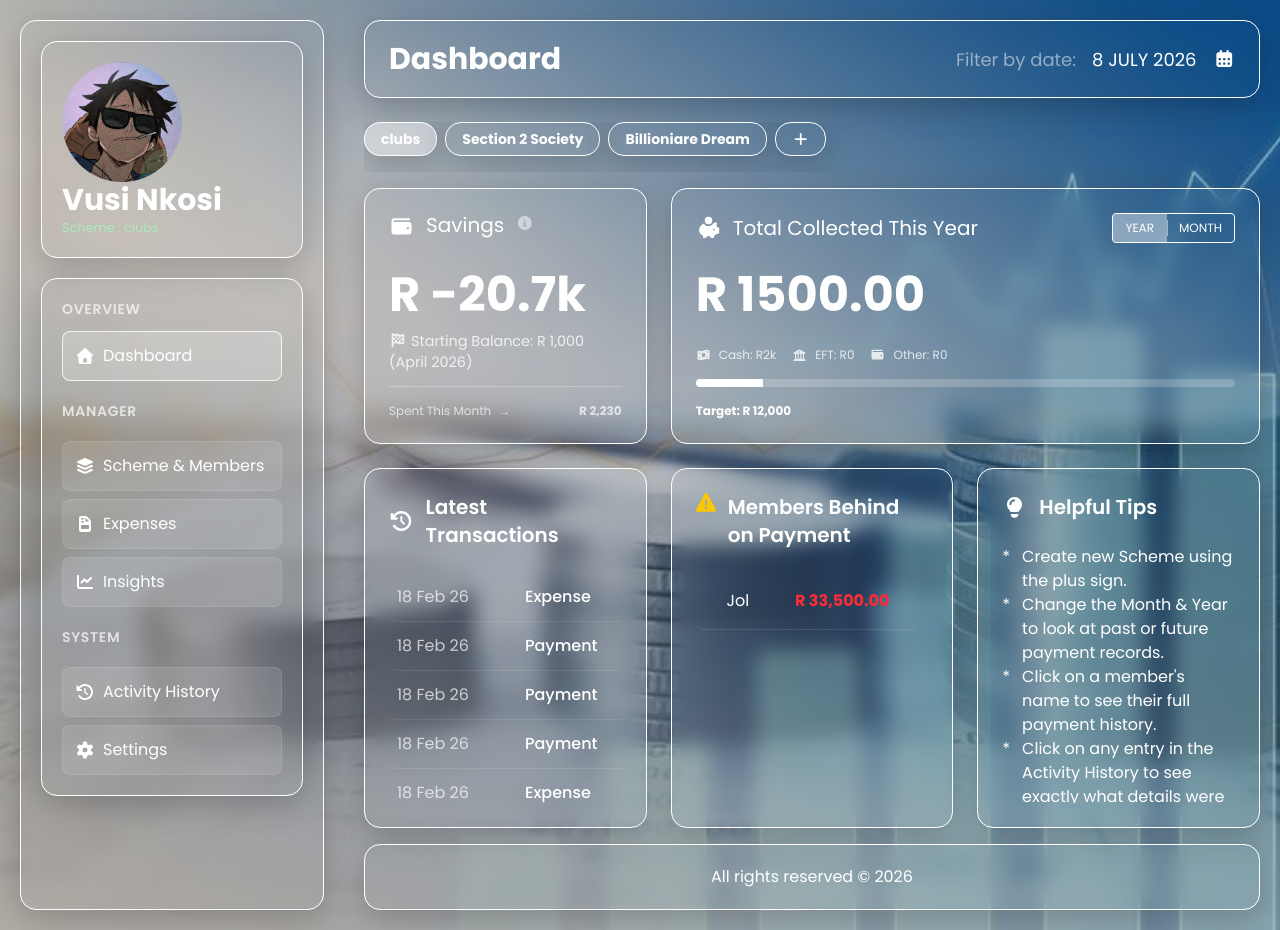
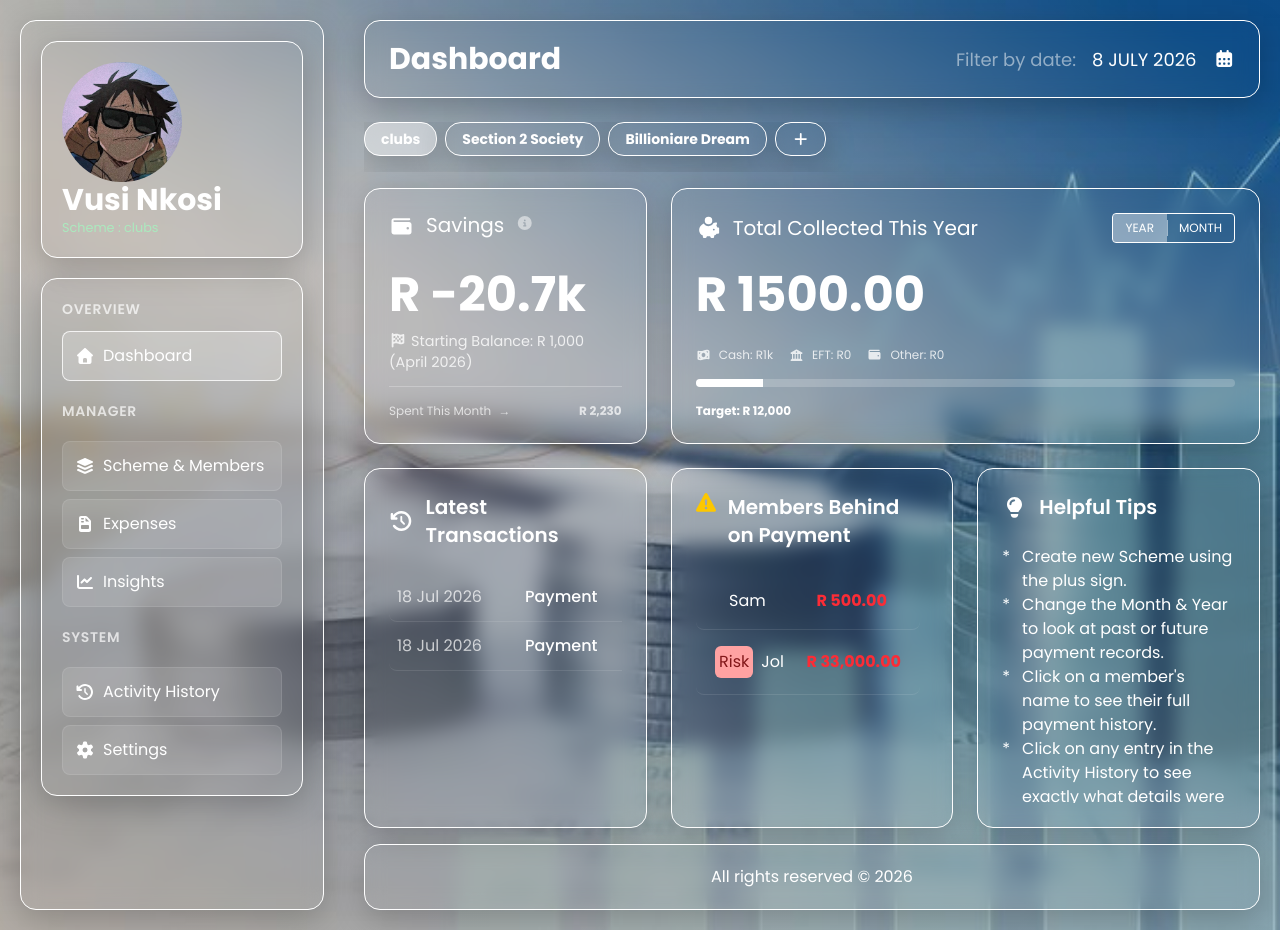
Before and after one commit to Siya-gift/SchemeManager, a React (Vite) app: page / in a window 1280 px wide. Built offline with nearby package versions, Linux system fonts and the light colour scheme.

Commit message:
chore: clean up empty files and remove unused components in App, Dashboard, Expenses, and SchemeMembers

```diff
--- a/src/App.jsx
+++ b/src/App.jsx
@@ -165,7 +165,7 @@ function App() {
       schemeName: "clubs",
       joinedDate: "2026-05-16",
       transactions: [
-        { amount: 500, method: "Cash", date: "2026-05-16" },
+
         { amount: 500, method: "Cash", date: "2026-06-16" },
         { amount: 500, method: "Cash", date: "2026-07-16" },
       ]
@@ -211,7 +211,7 @@ function App() {
       schemeName: "clubs",
       joinedDate: "2020-12-16",
       transactions: [
-        { amount: 500, method: "Cash", date: "2026-12-16" }
+        { amount: 500, method: "Cash", date: "2025-12-16" }
       ]
     }
   ]
@@ -258,6 +258,23 @@ function App() {
       userName: "Jol",
       year: "2026",
       yearHistory: []
+    }
+  ]);
+
+  const [LatestTransactions, setLatestTransactions] = useState([
+    {
+      memberName: "Jol",
+      transactionScheme: "clubs",
+      date: "18 Jul 2026",
+      description: "Payment",
+      amount: `R ${500.00}`
+    },
+    {
+      memberName: "Jol",
+      transactionScheme: "clubs",
+      date: "18 Jul 2026",
+      description: "Payment",
+      amount: `R ${400.00}`
     }
   ]);
 
@@ -481,8 +498,22 @@ function App() {
       })
     );
 
+    //2 update Latest Transactions
+    setLatestTransactions(prevTransactions => [
+      {
+        transactionScheme: selectedSchemeName,
+        date: new Date(date).toLocaleDateString('en-GB', {
+          day: '2-digit',
+          month: 'short',
+          year: 'numeric'
+        }),
+        description: `Payment`,
+        amount: `R ${numericAmount.toFixed(2)}`
+      },
+      ...prevTransactions
+    ]);
 
-    // 2. Update Accordion History
+    // 3. Update Accordion History
     setAccordionData(prevData => {
 
       const existingYearIndex = prevData.findIndex(
@@ -617,9 +648,12 @@ function App() {
     // DYNAMIC MEMBERS
     // ==================================================
 
+    let transactionsIdx = 0;
+
     dynamicNames.forEach((name, idx) => {
 
       const lowerName = name.toLowerCase();
+      transactionsIdx = idx;
 
       if (!existingNamesSet.has(lowerName)) {
 
@@ -642,6 +676,24 @@ function App() {
         existingNamesSet.add(lowerName);
       }
     });
+
+    // ==================================================
+    // UPDATE LATEST TRANSACTIONS
+    // ==================================================
+    setLatestTransactions(prevTransactions => [
+      {
+        memberName: `${membersToAdd.map(m => m.memberName).join(", ") || mainMemberName || "N/A"}`,
+        transactionScheme: selectedSchemeName,
+        date: new Date(currentDate).toLocaleDateString('en-GB', {
+          day: '2-digit',
+          month: 'short',
+          year: 'numeric'
+        }),
+        description: `New Member`,
+        amount: `${membersToAdd.map(m => m.memberName).join(", ") || mainMemberName || "N/A"}`
+      },
+      ...prevTransactions
+    ]);
 
 
     // Nothing new to add
@@ -1151,7 +1203,7 @@ function App() {
           totalSpentThisMonth={totalSpentThisMonth} activeTab={activeTab} toggleTabMobile={toggleTabMobile} financialData={financialData} netDifference={netDifference}
           totalSchemeYearlyContribution={totalSchemeYearlyContribution} totalSchemeMonthlyContribution={totalSchemeMonthlyContribution} yearlyTarget={yearlyTarget} monthlyTarget={monthlyTarget}
           totalCash={totalCash} totalEFT={totalEFT} totalOther={totalOther} members={members} selectedSchemeName={selectedSchemeName} getMemberStatus={getMemberStatus} allMembers={allMembers}
-          filteredMembers={filteredMembers} membersBehindStatus={membersBehindStatus} getMemberArrears={getMemberArrears}
+          filteredMembers={filteredMembers} membersBehindStatus={membersBehindStatus} getMemberArrears={getMemberArrears} LatestTransactions={LatestTransactions}
         />
         <Overlayer overlayer={overlayer} toggleMenu={toggleMenu} />
         <SchemeMembers toggleState={toggleState} toggleMobileState={toggleMobileState} openCalender={openCalender}
@@ -1160,7 +1212,7 @@ function App() {
           totalSchemeYearlyContribution={totalSchemeYearlyContribution} filteredMembers={filteredMembers} members={members} setMembers={setMembers} searchState={searchState}
           setSearchState={setSearchState} payingMember={payingMember} setPayingMember={setPayingMember} accordionData={accordionData} setAccordionData={setAccordionData}
           saveMember={saveMember} addMore={addMore} newMember={newMember} setNewMember={setNewMember} isAddMember={isAddMember} setIsAddMember={setIsAddMember} setPaymentMethod={setPaymentMethod}
-          getMemberStatus={getMemberStatus}
+          getMemberStatus={getMemberStatus} toast={toast} setLatestTransactions={setLatestTransactions}
         />
         <Expenses toggleState={toggleState} toggleMobileState={toggleMobileState} openCalender={openCalender} formattedDate={formattedDate}
           newExpenses={newExpenses} setExpenses={setExpenses} filteredExpenses={filteredExpenses} selectedMonth={selectedMonth} setSelectedMonth={setSelectedMonth}
--- a/src/components/Dashboard.jsx
+++ b/src/components/Dashboard.jsx
@@ -31,7 +31,8 @@ function Dashboard({
     getMemberStatus,
     filteredMembers,
     membersBehindStatus,
-    getMemberArrears
+    getMemberArrears,
+    LatestTransactions
 }) {
 
     const [isAddSchemeModal, setAddSchemeModal] = useState(false);
@@ -111,6 +112,8 @@ function Dashboard({
             return getMemberStatus(member, activeScheme) === "Arrears";
         })
         : [];
+
+    const LatestTransactionsForSelectedScheme = LatestTransactions.filter(transaction => transaction.transactionScheme === selectedSchemeName);
 
     return (
         <div className={`dashboard w-full min-h-screen p-4 md:p-5
@@ -253,32 +256,29 @@ function Dashboard({
                     {/* flex-1 inside h-90 ensures the list fills the remaining card height */}
                     <div className='flex-1 overflow-hidden'>
                         <ul className='glass-scroll text-md h-full overflow-auto pr-2'>
-                            {[
-                                { d: '18 Feb 26', c: 'Expense', v: 'R 500' },
-                                { d: '18 Feb 26', c: 'Payment', v: 'R 300' },
-                                { d: '18 Feb 26', c: 'Payment', v: 'R 2500' },
-                                { d: '18 Feb 26', c: 'Payment', v: 'R 10 500' },
-                                { d: '18 Feb 26', c: 'Expense', v: 'R 50' },
-                                { d: '18 Feb 26', c: 'Member Added', v: 'Sam' },
-                                { d: '18 Feb 26', c: 'Expense', v: 'R 50' },
-                                { d: '18 Feb 26', c: 'Expense', v: 'R 50' },
-                                { d: '18 Feb 26', c: 'Expense', v: 'R 50' },
-                                { d: '18 Feb 26', c: 'Expense', v: 'R 50' },
-                                { d: '18 Feb 26', c: 'Expense', v: 'R 50' }
-                            ].map((item, i) => (
+                            {
+                                LatestTransactionsForSelectedScheme.length === 0 ?
+                                    (
+                                        <div className="text-center text-white/50 py-10 w-full h-full flex justify-center items-center flex-col gap-2">
+                                            <div className='text-6xl'><i className="fa-solid fa-clock-rotate-left "></i></div>
+                                            <p>No transactions <br /> available</p>
+                                        </div>
+                                    ) :
+                                    LatestTransactionsForSelectedScheme.map((item, i) => (
                                         <li key={i} className='flex justify-between items-center
                                         border-b border-white/10 py-3
                                         min-w-87.5 w-full whitespace-nowrap
                                         hover:bg-white/10 transition-all cursor-pointer px-2 rounded-lg'>
-
-                                    <span className='opacity-70 w-32 shrink-0'>{item.d}</span>
+                                            <span className='opacity-70 w-32 shrink-0'>{item.date}</span>
 
                                             <div className='flex justify-between items-center w-full gap-4'>
-                                        <span className='font-medium'>{item.c}</span>
-                                        <span className='font-bold tabular-nums'>{item.v}</span>
+                                                <span className='font-medium'>{item.description}</span>
+                                                <span className='font-bold tabular-nums truncate max-w-20 text-right'>{item.amount}</span>
                                             </div>
                                         </li>
-                            ))}
+
+                                    ))
+                            }
                         </ul>
                     </div>
                 </div>
@@ -290,11 +290,17 @@ function Dashboard({
                         <i className='fa-solid fa-triangle-exclamation text-yellow-400'></i>
                         <span>Members Behind on Payment</span>
                     </h2>
-                    <ul className='glass-scroll text-md h-full overflow-y-auto'>
-                        <div className='flex-1 overflow-hidden'>
+                    <ul className="glass-scroll text-md h-full overflow-y-auto">
                         {membersInArrears.length === 0 ? (
-                                <div className="text-center text-white/50 py-10">
-                                    <p>No members behind on payment</p>
+                            <div className="text-center text-white/50 py-10 w-full h-full flex justify-center items-center flex-col gap-2">
+                                <div className="text-6xl">
+                                    <i className="fa-solid fa-coins"></i>
+                                </div>
+
+                                <p>
+                                    No members behind on <br />
+                                    payment
+                                </p>
                             </div>
                         ) : (
                             membersInArrears.map((member) => {
@@ -304,13 +310,78 @@ function Dashboard({
                                     activeScheme
                                 );
 
+                                const today = new Date();
+
+                                // 3 months ago
+                                const threeMonthsAgo = new Date(today);
+                                threeMonthsAgo.setMonth(
+                                    today.getMonth() - 3
+                                );
+
+                                // Required contribution for 3 months
+                                const arrearsThreshold = activeScheme
+                                    ? activeScheme.monthlyContribution * 3
+                                    : 0;
+
+                                // Find latest payment
+                                const latestPaymentDate = member.transactions?.length
+                                    ? new Date(
+                                        Math.max(
+                                            ...member.transactions.map(t =>
+                                                new Date(t.date).getTime()
+                                            )
+                                        )
+                                    )
+                                    : null;
+
+                                // Total actually paid during the last 3 months
+                                const paidLastThreeMonths = member.transactions
+                                    ?.filter(t => {
+                                        const transactionDate = new Date(t.date);
+
+                                        return transactionDate >= threeMonthsAgo &&
+                                            transactionDate <= today;
+                                    })
+                                    .reduce(
+                                        (total, t) => total + Number(t.amount || 0),
+                                        0
+                                    ) || 0;
+
+                                // No payment for 3+ months
+                                const noPaymentForThreeMonths =
+                                    !latestPaymentDate ||
+                                    latestPaymentDate <= threeMonthsAgo;
+
+                                // Has not paid the required 3-month amount
+                                const belowThreeMonthThreshold =
+                                    paidLastThreeMonths < arrearsThreshold;
+
+                                // Risk
+                                const isRisk =
+                                    noPaymentForThreeMonths &&
+                                    belowThreeMonthThreshold;
+
                                 return (
                                     <li
                                         key={member.id || member.memberName}
                                         className="flex justify-around items-center border-b border-white/10 py-4 mr-2 hover:bg-white/10 transition-all cursor-pointer px-2 rounded-lg"
                                     >
                                         <span className="text-white">
+                                            {isRisk ? (
+                                                <div className="flex flex-row gap-2 items-center">
+
+                                                    <p className="bg-red-300 text-red-900 p-1 rounded-md">
+                                                        Risk
+                                                    </p>
+
+                                                    <p>
                                                         {member.memberName}
+                                                    </p>
+
+                                                </div>
+                                            ) : (
+                                                member.memberName
+                                            )}
                                         </span>
 
                                         <span className="text-red-500 font-bold block">
@@ -324,9 +395,6 @@ function Dashboard({
                                 );
                             })
                         )}
-
-
-                        </div>
                     </ul>
                 </div>
 
--- a/src/components/Expenses.jsx
+++ b/src/components/Expenses.jsx
@@ -1,5 +1,6 @@
 import React from 'react'
 import { useState } from 'react';
+import toast from 'react-hot-toast';
 
 function Expenses({
     toggleState,
@@ -80,6 +81,8 @@ function Expenses({
         setNewExpenseDate(new Date().toISOString().split('T')[0]);
         setNewExpenseAmount("");
         setLogExpense(false);
+
+        toast.success("Expense Logged", { className: 'notifier_bg' })
     };
 
     const handleExpenseDescInputChange = (e) => {
```
Also changed, not shown: src/components/SchemeMembers.jsx (+48 -4 lines). Lines whose indentation alone changed are shown as unchanged.
